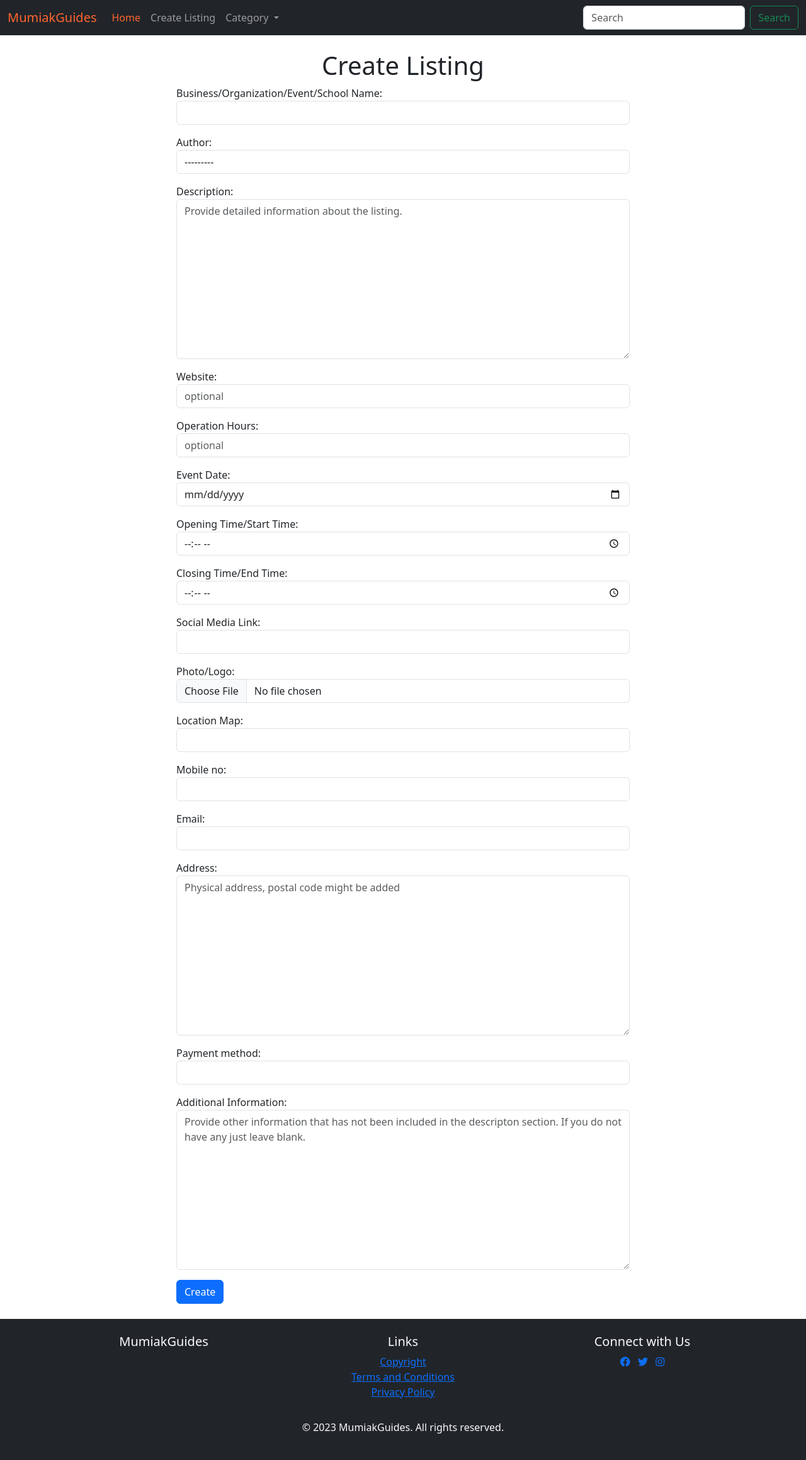
After one commit to mumiak-mitch/alx-low_level_programming, a Django app: page /create_listing/ in a window 1280 px wide. The commit adds this page. Shown: the whole page at 63% size. Run offline with Django 4.2, Linux system fonts and the light colour scheme; data comes from the database, SQL or seed files in the repository; both versions use the stored data as it was after the commit.

Commit message:
Create Listing Logics

```diff
--- /dev/null
+++ b/listings/forms.py
@@ -0,0 +1,39 @@
+from django import forms
+from .models import Listing
+
+class ListingForm(forms.ModelForm):
+    class Meta:
+        model = Listing
+        fields = ('name', 'author', 'description', 'web_url', 'hours', 'date', 'start_time', 'end_time', 'social_media', 'logo', 'map_url', 'mobile_no', 'email', 'address', 'payment_method', 'other_info')
+
+        widgets = {
+            'name': forms.TextInput(attrs={'class': 'form-control'}),
+            'author': forms.Select(attrs={'class': 'form-control'}),
+            'description': forms.Textarea(attrs={'class': 'form-control', 'placeholder':'Provide detailed information about the listing.'}),
+            'web_url': forms.URLInput(attrs={'class': 'form-control', 'required': False, 'placeholder':'optional'}),
+            'hours': forms.TextInput(attrs={'class': 'form-control', 'required': False, 'placeholder':'optional'}),
+            'date': forms.DateInput(attrs={'class': 'form-control', 'type': 'date', 'required': False}),
+            'start_time': forms.TimeInput(attrs={'class': 'form-control', 'type': 'time', 'required': False}),
+            'end_time': forms.TimeInput(attrs={'class': 'form-control', 'type': 'time', 'required': False}),
+            'social_media': forms.TextInput(attrs={'class': 'form-control'}),
+            'logo': forms.ClearableFileInput(attrs={'class': 'form-control'}),
+            'map_url': forms.URLInput(attrs={'class': 'form-control'}),
+            'mobile_no': forms.TextInput(attrs={'class': 'form-control'}),
+            'email': forms.EmailInput(attrs={'class': 'form-control'}),
+            'address': forms.Textarea(attrs={'class': 'form-control', 'placeholder':'Physical address, postal code might be added'}),
+            'payment_method': forms.TextInput(attrs={'class': 'form-control'}),
+            'other_info': forms.Textarea(attrs={'class': 'form-control', 'required': False, 'placeholder': 'Provide other information that has not been included in the descripton section. If you do not have any just leave blank.'}),
+        }
+
+        labels = {
+            'name': 'Business/Organization/Event/School Name',
+            'web_url': 'Website',
+            'hours': 'Operation Hours',
+            'date': 'Event Date',
+            'start_time': 'Opening Time/Start Time',
+            'end_time': 'Closing Time/End Time',
+            'social_media': 'Social Media Link',
+            'logo': 'Photo/Logo',
+            'map_url': 'Location Map',
+            'other_info': 'Additional Information',
+        }
--- a/listings/models.py
+++ b/listings/models.py
@@ -1,5 +1,6 @@
 from django.db import models
 from django.contrib.auth.models import User
+from django.urls import reverse
 
 # Create your models here.
 class Listing(models.Model):
@@ -27,3 +28,6 @@ class Listing(models.Model):
 
     def __str__(self):
         return self.name + '|' + str(self.author)
+
+    def get_absolute_url(self):
+        return reverse('listings', args=(str(self.id)))
--- /dev/null
+++ b/listings/templates/add_listing.html
@@ -0,0 +1,21 @@
+{% extends 'base.html' %}
+{% block title %} | Create Listing {% endblock %}
+
+{% block content %}
+<div class="container">
+    <div class="row justify-content-center">
+        <div class="col-md-8">
+            <h1 class="text-center">Create Listing</h1>
+
+            <div class="form-group">
+                <form action="" method="post">
+                    {% csrf_token %}
+                    {{ form.as_p }}
+
+                    <button class="btn btn-primary">Create</button>
+                </form>
+            </div>
+        </div>
+    </div>
+</div>
+{% endblock %}
--- a/listings/templates/base.html
+++ b/listings/templates/base.html
@@ -26,7 +26,7 @@
                         <a class="nav-link active" aria-current="page" href="{% url 'home' %}" style="color: #ff652f;">Home</a>
                     </li>
                     <li class="nav-item">
-                        <a class="nav-link" href="#">Link</a>
+                        <a class="nav-link" href="{% url 'create_listing' %}">Create Listing</a>
                     </li>
                     <li class="nav-item dropdown">
                         <a class="nav-link dropdown-toggle" href="#" role="button" data-bs-toggle="dropdown"
--- a/listings/templates/listing_details.html
+++ b/listings/templates/listing_details.html
@@ -6,7 +6,7 @@
     <div class="row">
         <div class="col-md-6 mb-4">
             {% if listing.logo %}
-            <img src="{{ listing.logo.url }}" class="img-fluid" style="width: 400px; height: 250px;" alt="Logo">
+            <img src="{{ listing.logo.url }}" class="img-fluid" style="width: 400px; height: 250px;" alt="{{ listing.name }}">
             {% endif %}
         </div>
 
--- a/listings/urls.py
+++ b/listings/urls.py
@@ -1,9 +1,10 @@
 from django.urls import path
 #from . import views
-from .views import HomeView, ListingDetailView
+from .views import HomeView, ListingDetailView, AddListingView
 
 urlpatterns = [
     #path('', views.home, name='home'),
     path('', HomeView.as_view(), name="home"),
     path('listings/<int:pk>/', ListingDetailView.as_view(), name="listings"),
+    path('create_listing/', AddListingView.as_view(), name="create_listing"),
 ]
--- a/listings/views.py
+++ b/listings/views.py
@@ -1,6 +1,7 @@
 from django.shortcuts import render
-from django.views.generic import ListView, DetailView
+from django.views.generic import ListView, DetailView, CreateView
 from .models import Listing
+from .forms import ListingForm
 
 # Create your views here.
 #def home(request):
@@ -13,3 +14,9 @@ class HomeView(ListView):
 class ListingDetailView(DetailView):
     model = Listing
     template_name = 'listing_details.html'
+
+class AddListingView(CreateView):
+    model = Listing
+    form_class = ListingForm
+    template_name = 'add_listing.html'
+    #fields = '__all__'
```
Also changed, not shown: db.sqlite3, media/logos/IMG_20231028_091556_HDR.jpg (added).
